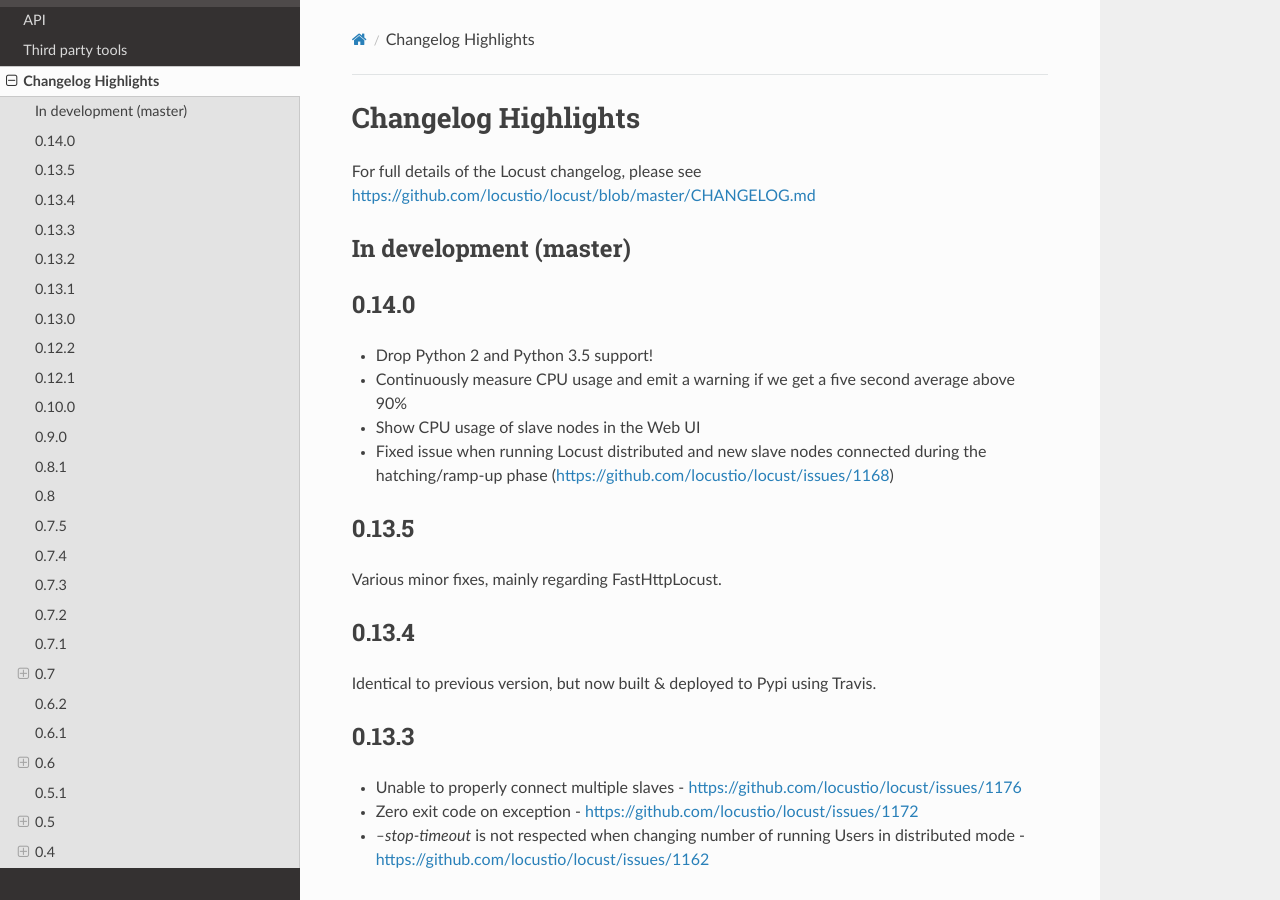
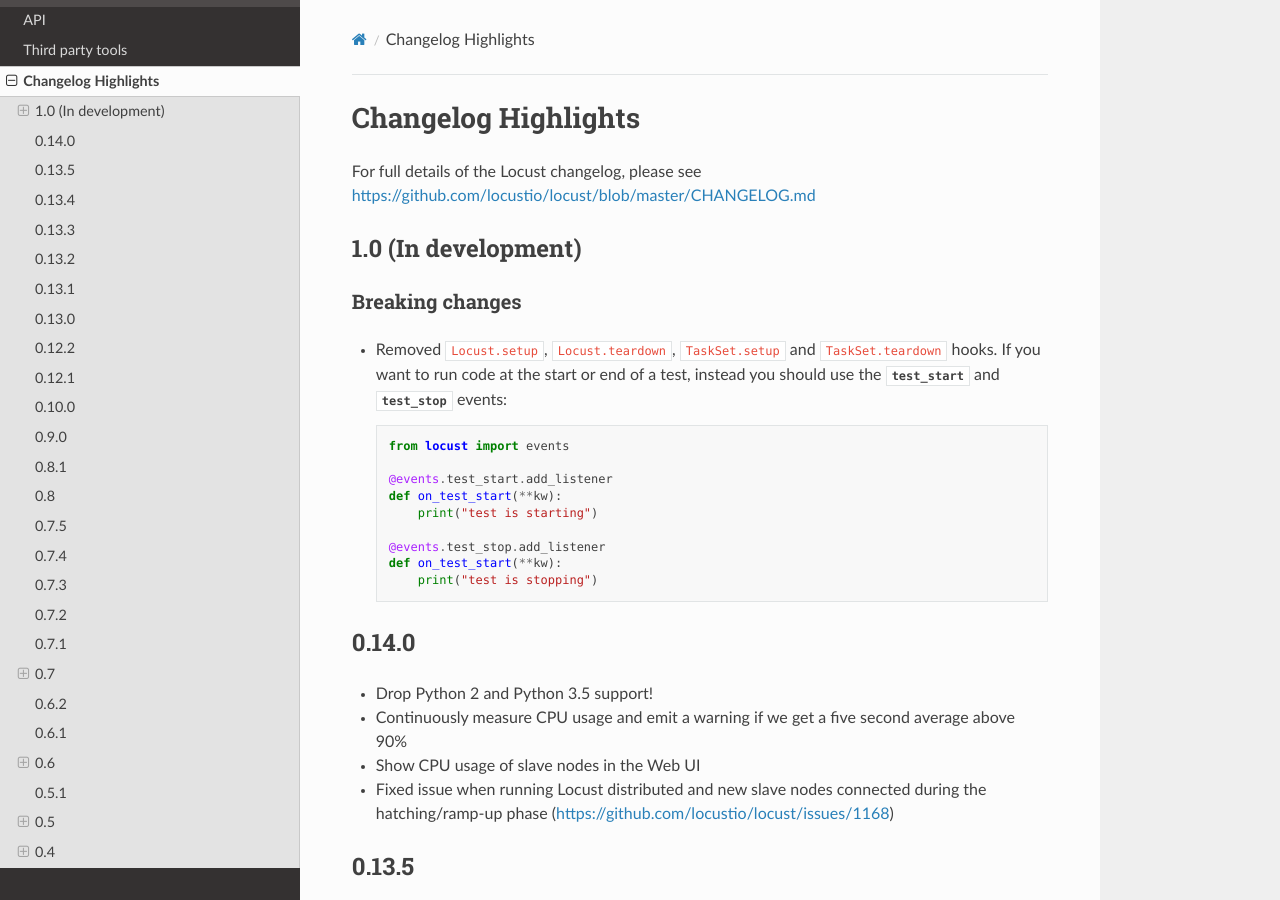
Before and after one commit to locustio/locust, a Sphinx documentation site: the page built from docs/changelog.rst, in a window 1280 px wide and 900 px high. Built offline with Sphinx 7.4.7 and the Read the Docs theme 2.0.0, drawn with Linux system fonts in a browser that asks for light colours.

Commit message:
Add entry about breaking changes to Changelog

```diff
--- a/docs/changelog.rst
+++ b/docs/changelog.rst
@@ -4,8 +4,28 @@
 
 For full details of the Locust changelog, please see https://github.com/locustio/locust/blob/master/CHANGELOG.md
 
-In development (master)
-=======================
+1.0 (In development)
+====================
+
+Breaking changes
+----------------
+
+* Removed ``Locust.setup``, ``Locust.teardown``, ``TaskSet.setup`` and ``TaskSet.teardown`` hooks. If you want to
+  run code at the start or end of a test, instead you should use the :py:attr:`test_start <locust.event.Events.test_start>`
+  and :py:attr:`test_stop <locust.event.Events.test_stop>` events:
+
+  .. code-block:: python
+
+      from locust import events
+
+      @events.test_start.add_listener
+      def on_test_start(**kw):
+          print("test is starting")
+
+      @events.test_stop.add_listener
+      def on_test_start(**kw):
+          print("test is stopping")
+
 
 0.14.0
 ======
```
